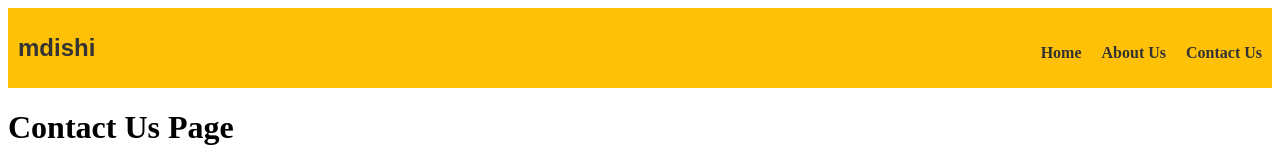
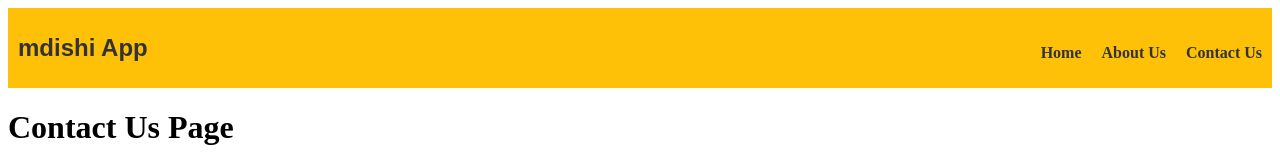
Before and after one commit to marvinok26/Mdishifoodapp, a React (Create React App) app: page /contact in a window 1280 px wide. Shown: the top 160 px of the page. Built offline with nearby package versions, Linux system fonts and the light colour scheme.

Commit message:
Changed to mdishi App

```diff
--- a/src/components/NavBar.js
+++ b/src/components/NavBar.js
@@ -11,7 +11,7 @@ const NavBar = () => {
   return (
     <Router>
       <nav className="navbar">
-        <div className="logo">mdishi</div>
+        <div className="logo">mdishi App</div>
         <ul className="nav-list">
           <li className="nav-item">
             <Link to="/" className="nav-link">Home</Link>
```
